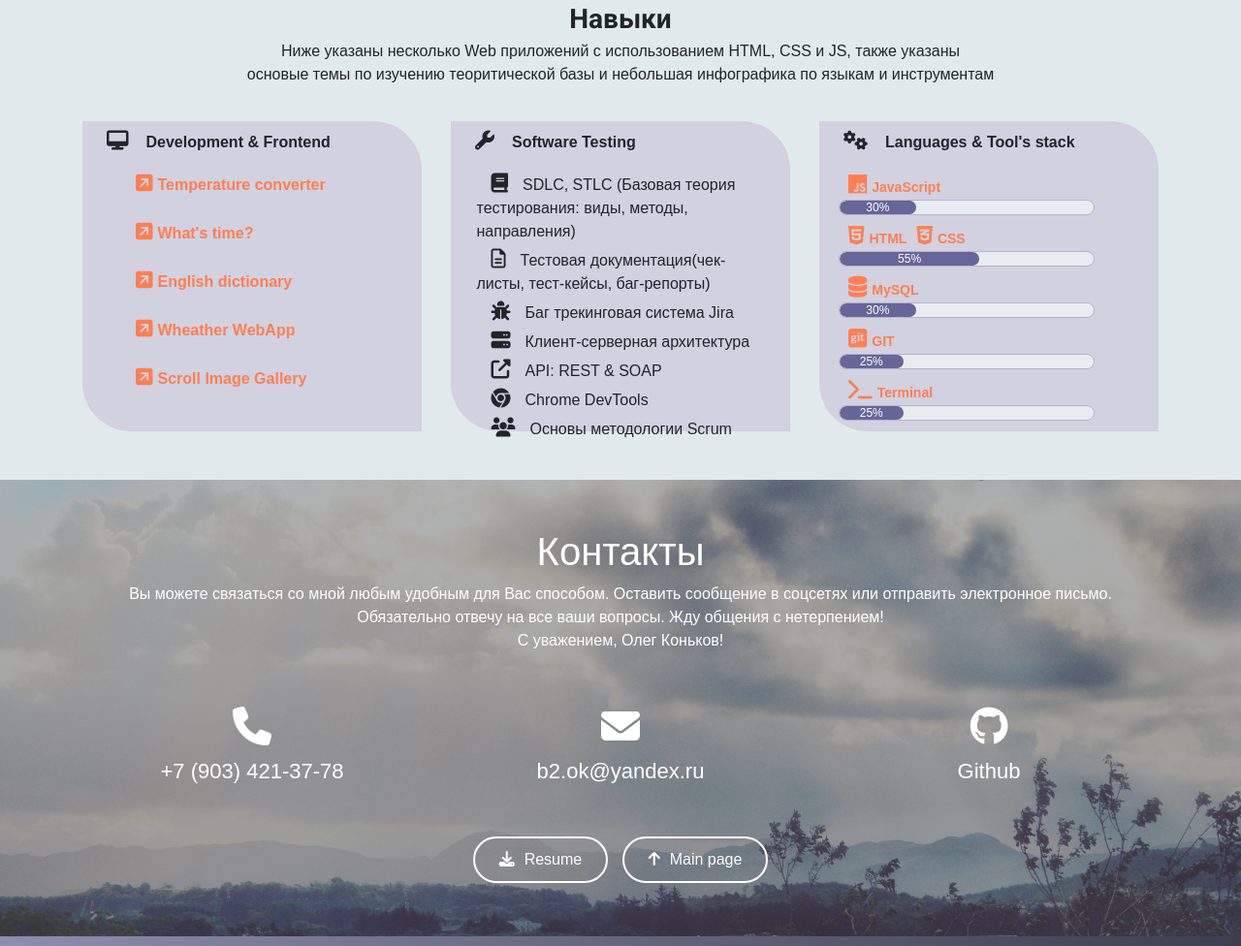
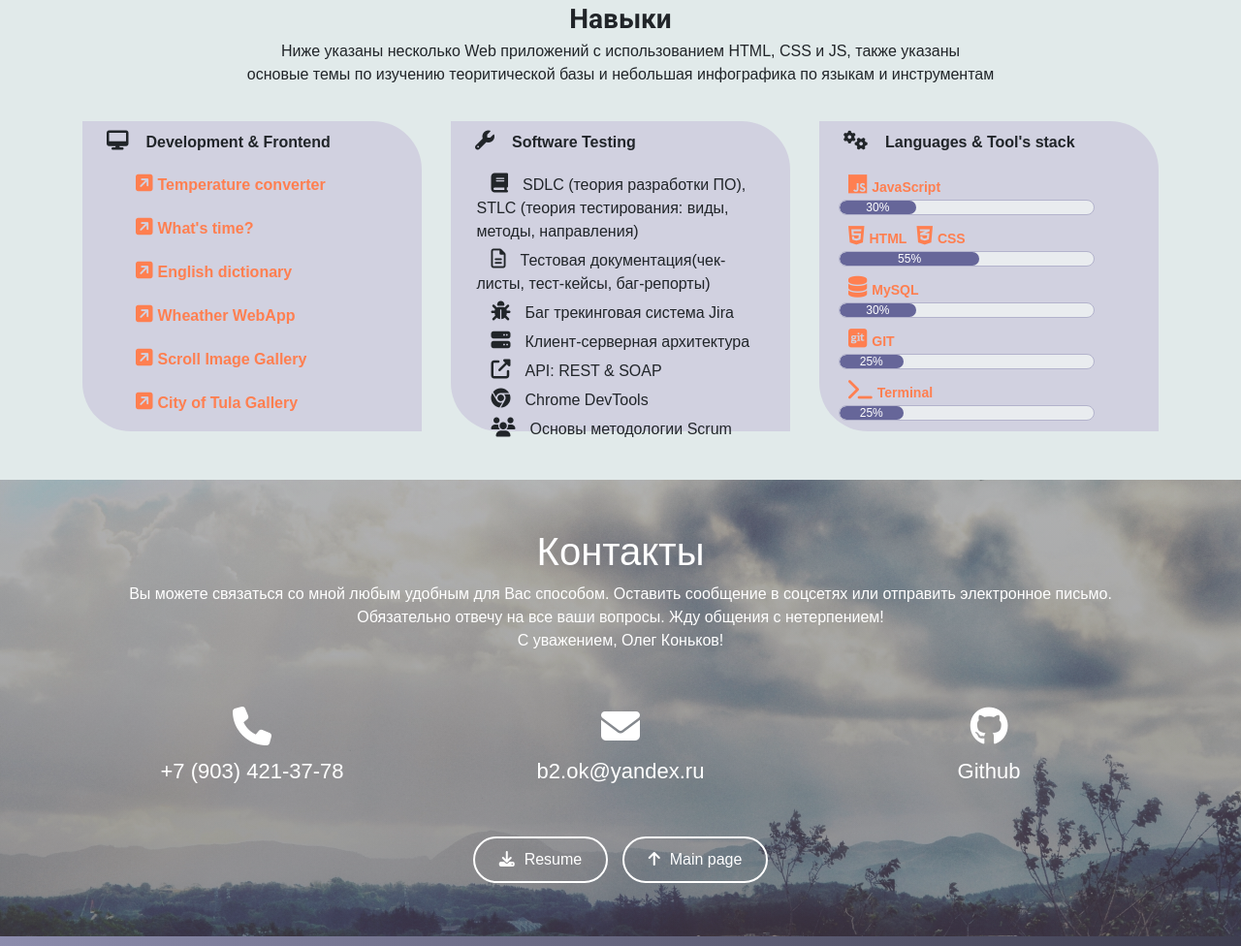
Before and after one commit to bakNa2t/cv, a plain HTML site: page index.html in a window 1280 px wide. Shown: the part 3475-4451 px from the top of the page at 97% size. Drawn offline with nearby package versions, Linux system fonts and the light colour scheme.

Commit message:
Add link to city gallery

```diff
--- a/index.html
+++ b/index.html
@@ -226,6 +226,7 @@
                                 <div><a href="https://bakna2t.github.io/engword/" target="_blank" class="dev-list_link"><i class="fa-solid fa-square-arrow-up-right"></i>English dictionary</a></div>
                                 <div><a href="https://bakna2t.github.io/weather/" target="_blank" class="dev-list_link"><i class="fa-solid fa-square-arrow-up-right"></i>Wheather WebApp</a></div>
                                 <div><a href="https://bakna2t.github.io/horiz_gallery/" target="_blank" class="dev-list_link"><i class="fa-solid fa-square-arrow-up-right"></i>Scroll Image Gallery</a></div>
+                                <div><a href="https://bakna2t.github.io/city_gallery/" target="_blank" class="dev-list_link"><i class="fa-solid fa-square-arrow-up-right"></i>City of Tula Gallery</a></div>
                             </div>
                         </div>
                     </div>
@@ -235,7 +236,7 @@
                         <div class="skills-box">
                             <i class="fa fa-wrench"></i><span>Software Testing</span>
                             <ul>
-                            <li><i class="fa fa-book"></i>SDLC, STLC (Базовая теория тестирования: виды, методы, направления)</li>
+                            <li><i class="fa fa-book"></i>SDLC (теория разработки ПО), STLC (теория тестирования: виды, методы, направления)</li>
                             <li><i class="fa fa-file-text-o"></i>Тестовая документация(чек-листы, тест-кейсы, баг-репорты)</li>
                             <li><i class="fa fa-bug"></i>Баг трекинговая система Jira</li>
                             <li><i class="fa fa-server"></i>Клиент-серверная архитектура</li>
--- a/style.css
+++ b/style.css
@@ -459,7 +459,7 @@ body {
 }
 
 .dev-list_link {
-    margin-bottom: 25px;
+    margin-bottom: 20px;
     display: inline-block;
     text-decoration: none;
     color: coral;
```
